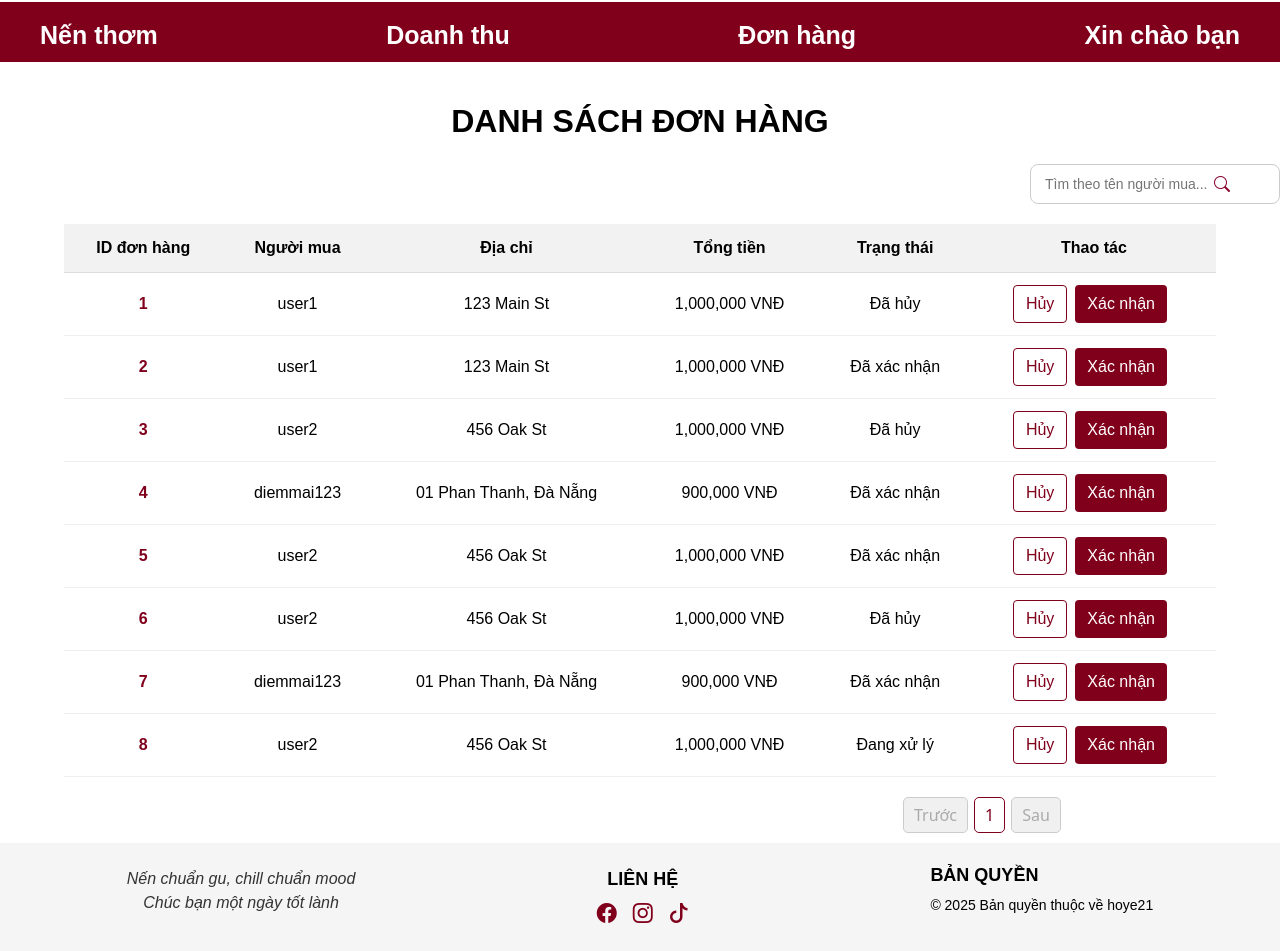
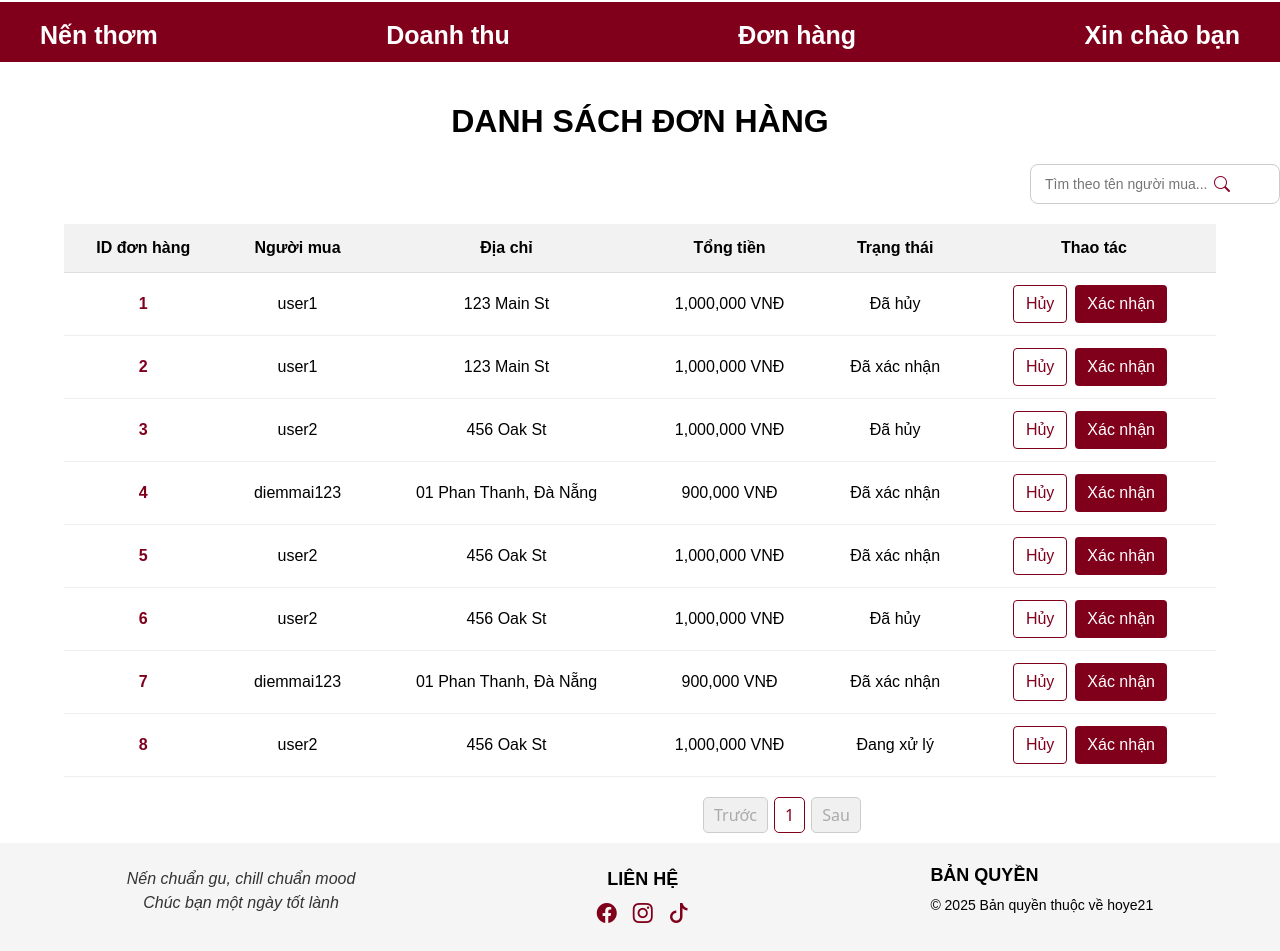
Before and after one commit to Hoye-tran/NenThomApp, a React (Create React App) app: page /orderlist in a window 1280 px wide. Shown: the top 951 px of the page. Built offline with nearby package versions, Linux system fonts and the light colour scheme; data requests are answered from the project's data file.

Commit message:
Update OrderList.css

```diff
--- a/src/assets/styles/OrderList.css
+++ b/src/assets/styles/OrderList.css
@@ -154,7 +154,7 @@
   margin-bottom: 10px;;
   text-align: center;
   margin-top: 20px;
-  margin-left: 900px;
+  margin-left: 700px;
 }
 
 .pagination button {
```
